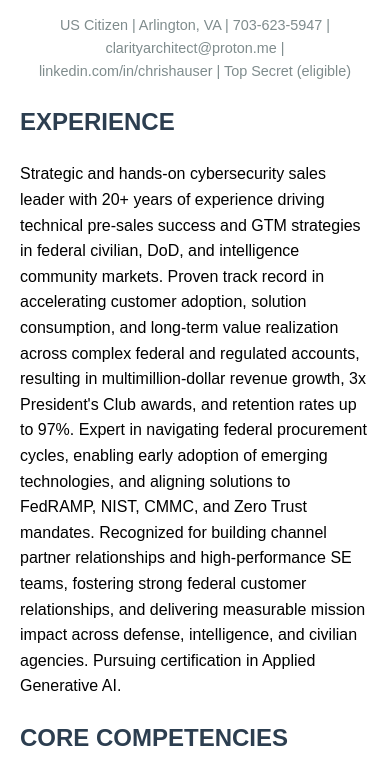
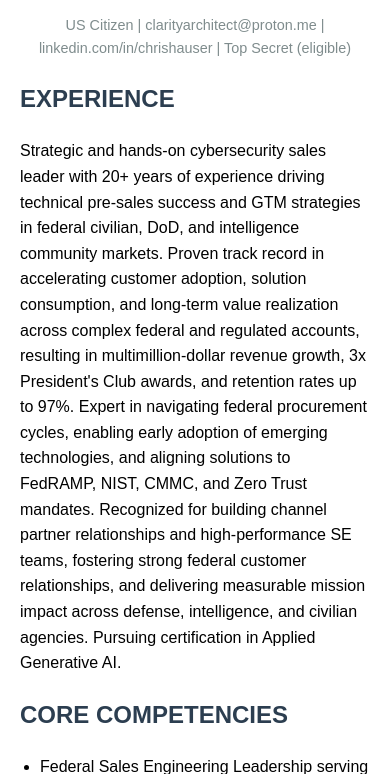
Before and after one commit to GitOuttaHere90210/wonderweb, a plain HTML site: page index.html in a window 390 px wide. Shown: the part 100-874 px from the top of the page. Drawn offline with Linux system fonts and the light colour scheme.

Commit message:
resume, removed phone etc.

```diff
--- a/index.html
+++ b/index.html
@@ -16,7 +16,7 @@
 </head>
 <body>
     <h1>Chris Hauser</h1>
-    <div class="contact">US Citizen | Arlington, VA | 703-623-5947 | clarityarchitect@proton.me | linkedin.com/in/chrishauser | Top Secret (eligible)</div>
+    <div class="contact">US Citizen | clarityarchitect@proton.me | linkedin.com/in/chrishauser | Top Secret (eligible)</div>
 
     <div class="section">
         <h2>EXPERIENCE</h2>
```
